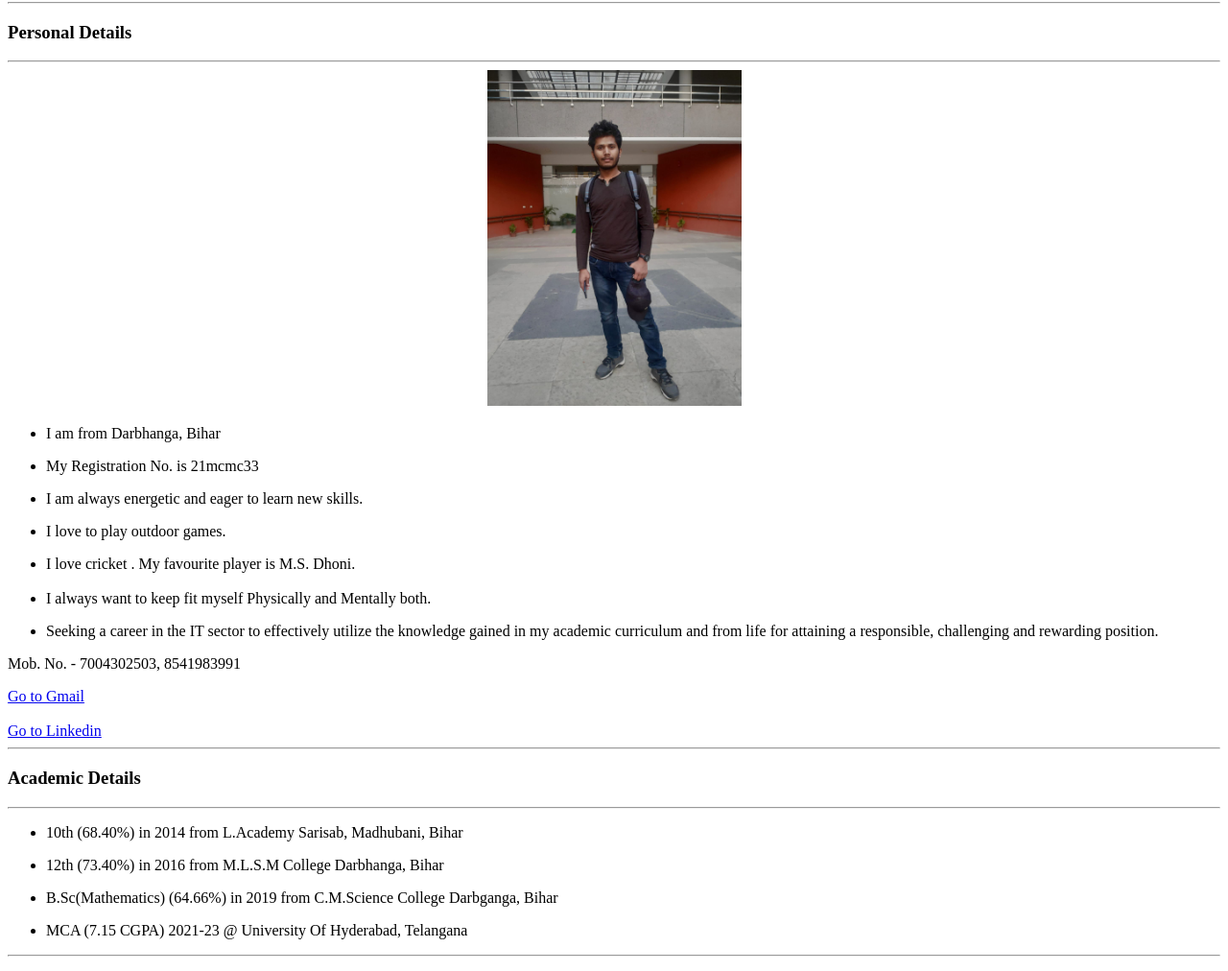
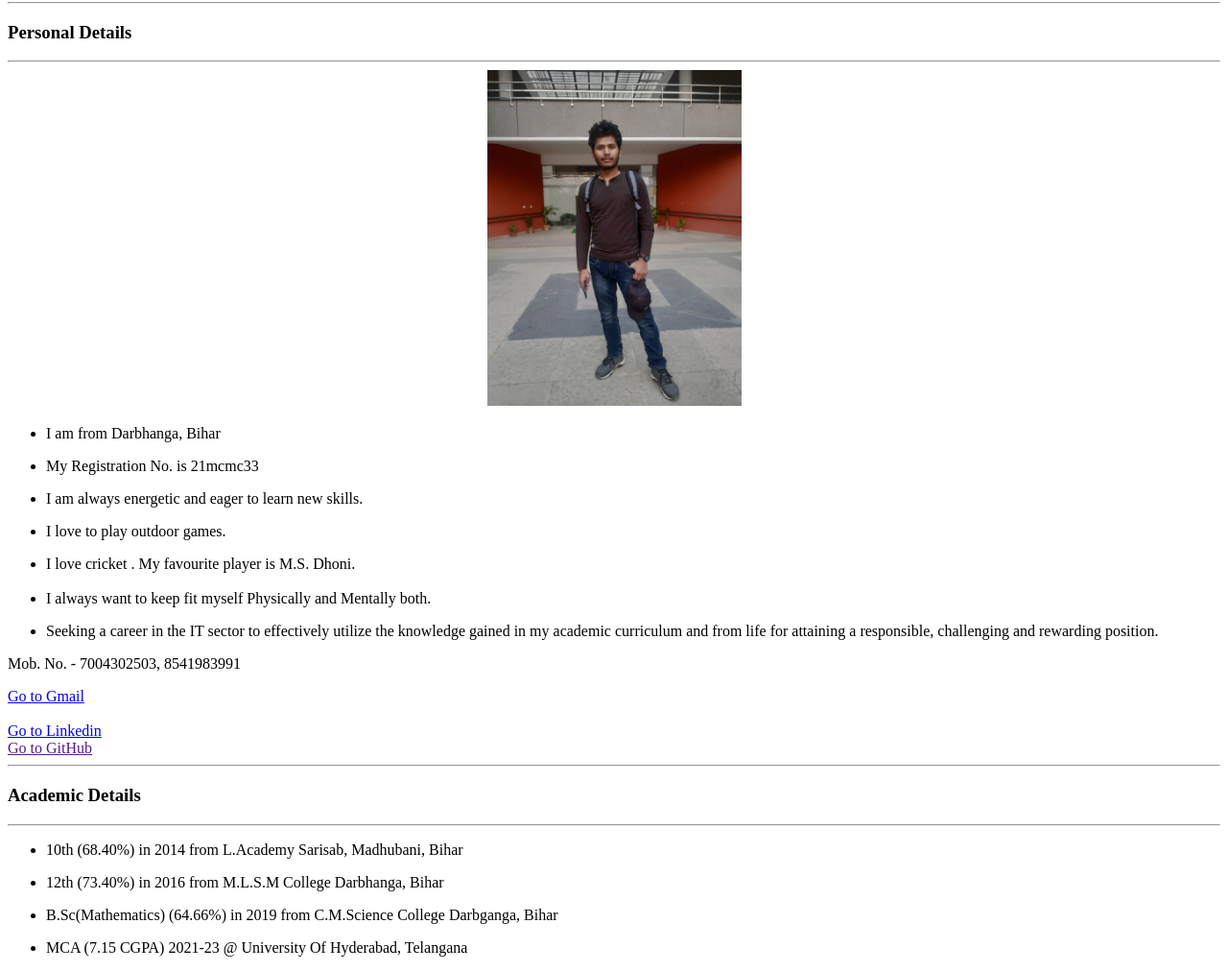
Before and after one commit to prinssharma/prinssharma.github.io, a plain HTML site: page index.html in a window 1280 px wide. Shown: the part 78-1090 px from the top of the page at 96% size. Drawn offline with Linux system fonts and the light colour scheme.

Commit message:
Update index.html

```diff
--- a/index.html
+++ b/index.html
@@ -34,6 +34,7 @@
 <a href="https://mail.google.com/mail/u/2/#inbox" target ="_blank">Go to Gmail</a><br>
 <br>
 <a href="https://www.linkedin.com/in/prins-kumar-sharma-31619622a/" target ="_blank">Go to Linkedin</a><br>
+<a href="" target ="_blank">Go to GitHub</a><br>
 
 <hr>
 <h3>Academic Details</h3>
```
